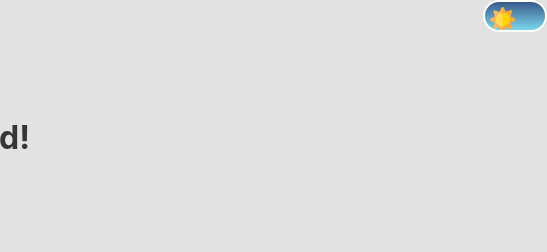
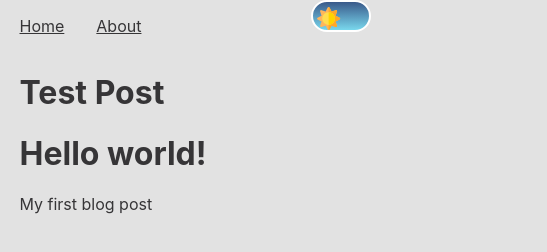
Before and after one commit to asungy/weblog, a Gatsby site: page /my-first-post in a window 390 px wide. Shown: the whole page, 547 px wide, since content can reach past the window. Built offline with nearby package versions, Linux system fonts and the light colour scheme; Gatsby itself is replaced by a stand-in of ours.

Commit message:
Make responsive view both PC and mobile compatible

```diff
--- a/src/components/NavigationBar.js
+++ b/src/components/NavigationBar.js
@@ -1,8 +1,13 @@
 import * as React from 'react';
 import { Link } from 'gatsby';
 
-const NavigationBar = () => {
+import ThemeButton from './ThemeButton';
+
+const NavigationBar = ({ theme, toggleTheme }) => {
   return (
+    <div style={{display: "flex"}}>
+
+      <div style={{width: "100%"}}>
         <nav>
           <ul className="nav-links">
             <li className="nav-link-item">
@@ -13,6 +18,13 @@ const NavigationBar = () => {
             </li>
           </ul>
         </nav>
+      </div>
+
+      <div style={{maxWidth: "60px"}}>
+        <ThemeButton theme={theme} toggleFunc={toggleTheme} />
+      </div>
+
+    </div>
   );
 };
 
--- a/src/components/Page.js
+++ b/src/components/Page.js
@@ -4,7 +4,6 @@ import React from 'react';
 import { ThemeProvider } from 'styled-components';
 // Custom components
 import NavigationBar from './NavigationBar';
-import ThemeButton from './ThemeButton';
 
 // Custom hooks
 import useDarkMode from '../hooks/useDarkMode';
@@ -21,15 +20,14 @@ const Page = ({ pageTitle, children }) => {
     <ThemeProvider theme={themeObj}>
       <title>{pageTitle}</title>
       <GlobalStyle />
-      <div style={{display: "flex", flexDirection: "row"}}>
+      <div style={{margin: "0 auto", maxWidth: "700px", width: "90%"}}>
 
-        <div style={{width: "40rem"}}>
-          <NavigationBar />
+        <div>
+          <NavigationBar theme={theme} toggleTheme={toggleTheme}/>
           <h1>{pageTitle}</h1>
           {children}
         </div>
 
-        <ThemeButton theme={theme} toggleFunc={toggleTheme} />
       </div>
     </ThemeProvider>
   );
--- a/src/components/templates/PostTemplate.js
+++ b/src/components/templates/PostTemplate.js
@@ -17,25 +17,18 @@ export const pageQuery = graphql`
   }
 `;
 
-const MyH1 = (props) => {
-  return (
-    <h1 style={{ color: "tomato" }} {...props} />
-  );
-};
-
 // Override default tags with custom components
+// For more information: https://www.gatsbyjs.com/plugins/gatsby-plugin-mdx/#components
 const customTags = {
 }
 
 const PostTemplate = ({ data }) => {
   return (
-    <div>
-      <Page pageTitle={data.mdx.frontmatter.title}>
+    <Page pageTitle={data.mdx.frontmatter.title}>
       <MDXProvider components={customTags}>
         <MDXRenderer frontmatter={data.mdx.frontmatter}>{data.mdx.body}</MDXRenderer>
       </MDXProvider>
-      </Page>
-    </div>
+    </Page>
   );
 };
 
--- a/src/pages/index.js
+++ b/src/pages/index.js
@@ -4,7 +4,7 @@ import Page from '../components/Page';
 const IndexPage = () => {
   return (
     <Page pageTitle="Home">
-      <p>Still developing this site. Nothing to show here.</p>
+      <p>Still developing this site. Nothing to show here.Still developing this site. Nothing to show here.Still developing this site. Nothing to show here.Still developing this site. Nothing to show here.Still developing this site. Nothing to show here.Still developing this site. Nothing to show here.Still developing this site. Nothing to show here.Still developing this site. Nothing to show here.</p>
     </Page>
   );
 };
--- a/src/themes/globalStyle.js
+++ b/src/themes/globalStyle.js
@@ -8,11 +8,8 @@ export const GlobalStyle = createGlobalStyle`
   }
 
   body {
-    align-items: center;
     background: ${({ theme }) => theme.body};
     color: ${({ theme }) => theme.text};
-    display: flex;
-    flex-direction: column;
     justify-content: top;
     margin: 0;
     padding: 0;
--- a/src/themes/themeButtonStyle.js
+++ b/src/themes/themeButtonStyle.js
@@ -14,7 +14,7 @@ export const ThemeButtonStyle = styled.button`
   position: relative;
 
   // Size of button
-  width: 4rem;
+  width: 100%;
   height: 2rem;
 
   svg {
```
Lines whose indentation alone changed are shown as unchanged.
